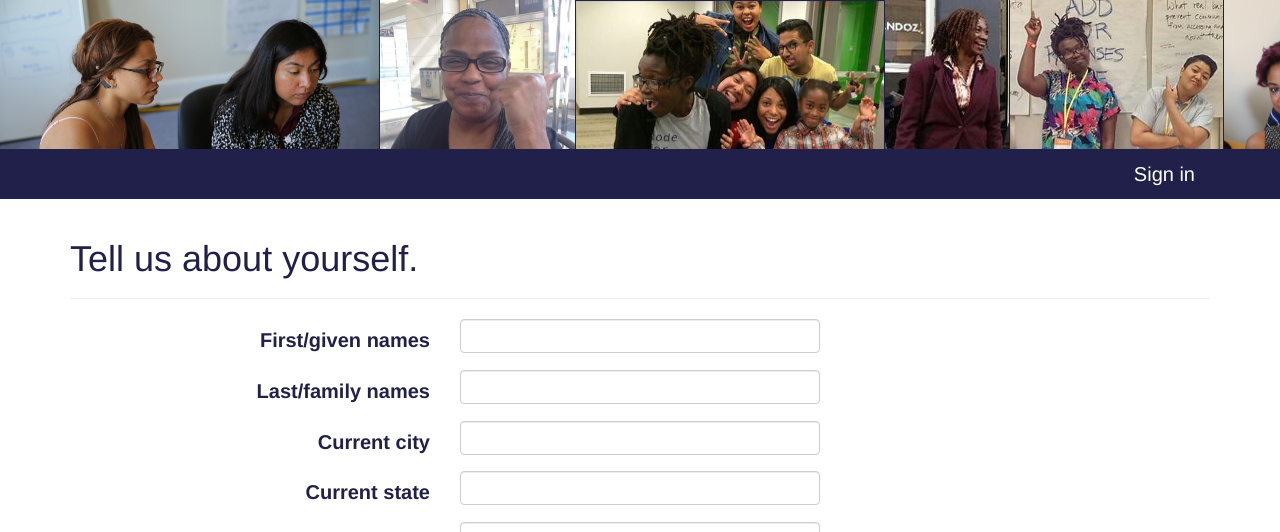
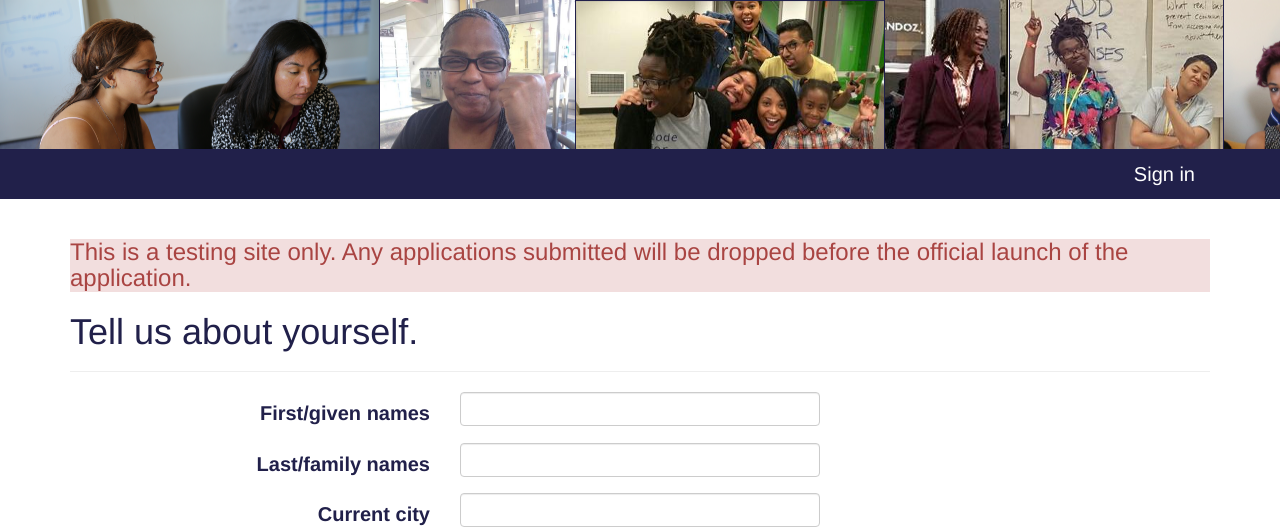
Before and after one commit to aliyarahman/fellowship_application_full, a Django app: template app/templates/app/profile.html in a window 1280 px wide. Shown: the top 532 px of the page. Run offline with Django 3.2, Linux system fonts and the light colour scheme; the template is opened without the code that fills it: values that come from a table or form of the project are taken from there, others are empty; parts of the project's set-up code (start-up, migrations or seed data) failed here and were passed over; some libraries are stand-ins or nearby versions.

Commit message:
Added testing alert

```diff
--- a/app/templates/app/base.html
+++ b/app/templates/app/base.html
@@ -93,6 +93,7 @@
                 </div>
             {% endfor %}
         {% endif %}
+        <h3 class="alert-danger">This is a testing site only. Any applications submitted will be dropped before the official launch of the application.</h3>
 
     	    {% block content %}
 
```
